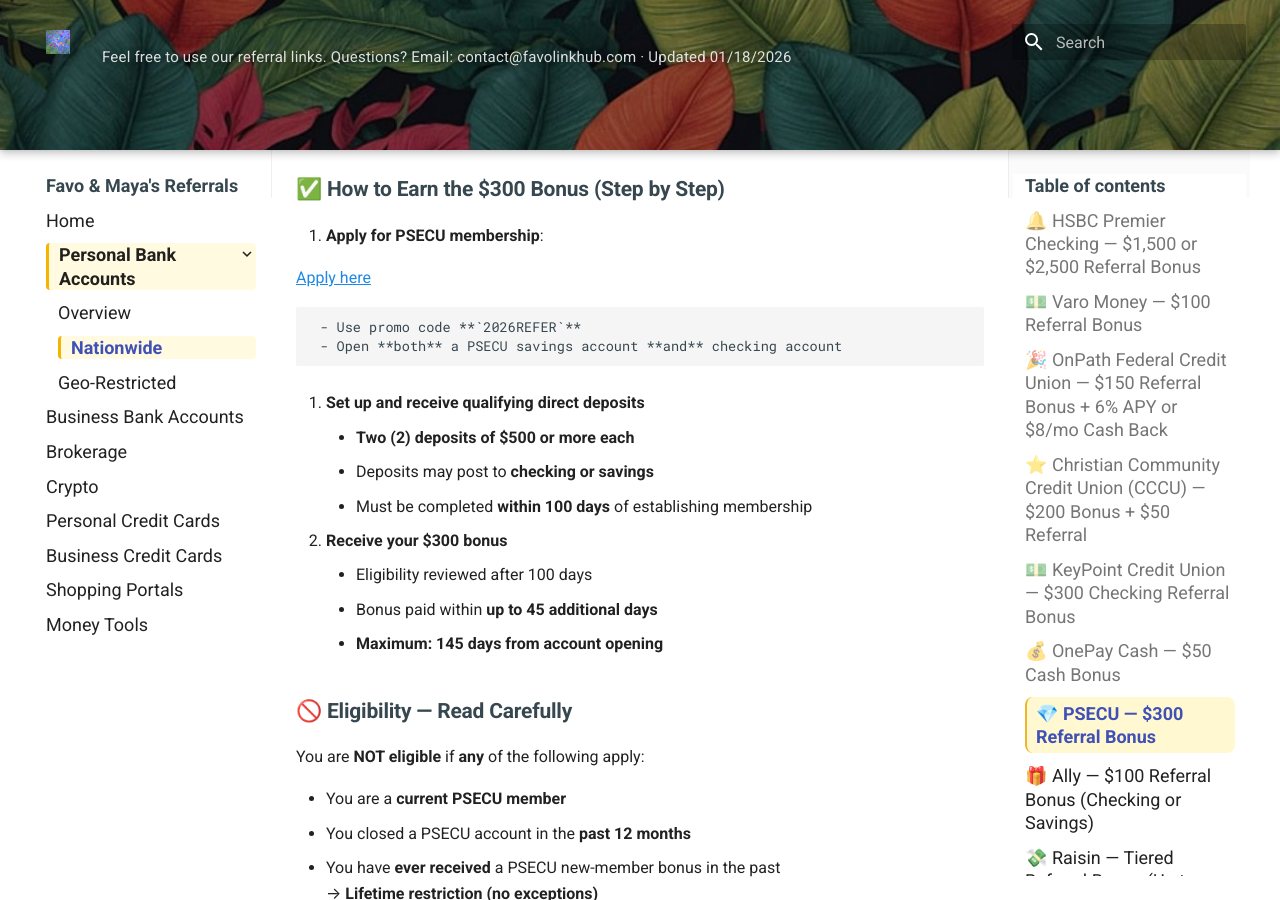
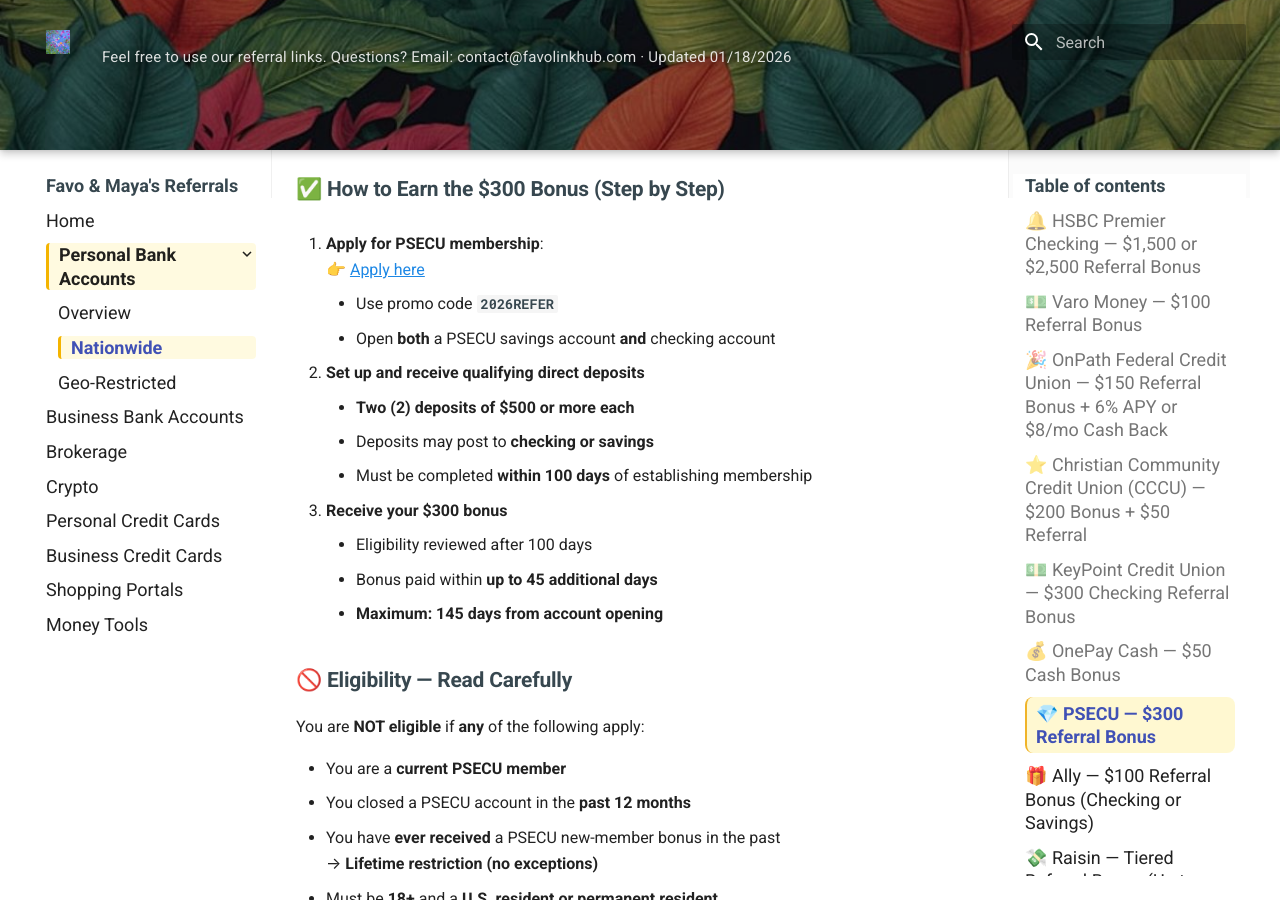
Before and after one commit to whispersofzephyr/favolinkhub-site, an MkDocs documentation site: the page built from docs/personal-bank-nationwide.md, in a window 1280 px wide and 900 px high, scrolled down 11335 px. Built offline with MkDocs 1.6.1 and Material for MkDocs 9.7.7, drawn with Linux system fonts in a browser that asks for light colours.

```diff
--- a/docs/personal-bank-nationwide.md
+++ b/docs/personal-bank-nationwide.md
@@ -397,8 +397,7 @@ Open a **OnePay Cash** account using the referral link below and **earn $50 cash
 ### ✅ How to Earn the $300 Bonus (Step by Step)
 
 1. **Apply for PSECU membership**:
-
-   [Apply here](https://refer.psecu.com/Zhishan)
+     👉 [Apply here](https://refer.psecu.com/Zhishan)
 
      - Use promo code **`2026REFER`**
      - Open **both** a PSECU savings account **and** checking account
```
